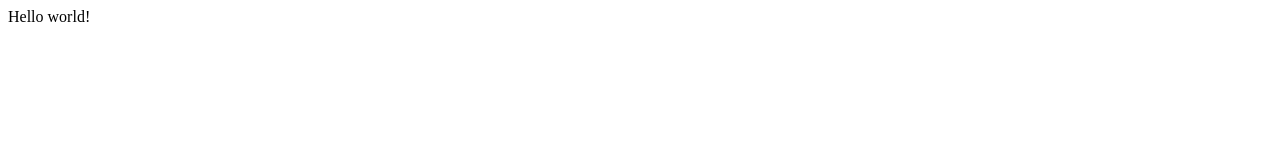
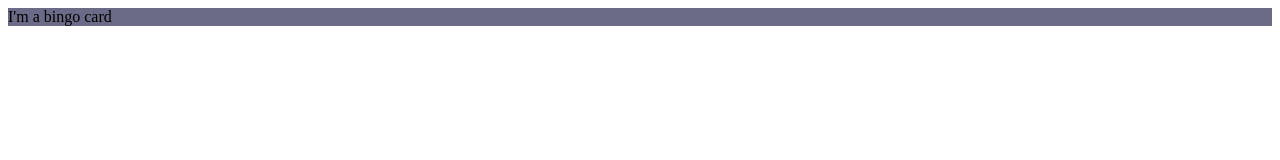
Before and after one commit to amtrav42/ChristmasRomComBingo, a Gatsby site: page / in a window 1280 px wide. Built offline with nearby package versions, Linux system fonts and the light colour scheme; Gatsby itself is replaced by a stand-in of ours.

Commit message:
created first component

```diff
--- /dev/null
+++ b/src/components/BingoCard/BingoCard.module.css
@@ -0,0 +1,3 @@
+.background{
+  background-color: rgb(107, 107, 136);
+}
--- /dev/null
+++ b/src/components/BingoCard/index.jsx
@@ -0,0 +1,8 @@
+import React from "react";
+import BingoCardStyles from "./BingoCard.module.css";
+
+export default function BingoCard() {
+  return (
+    <div className={BingoCardStyles.background}>I'm a bingo card</div>
+  )
+};
--- a/src/pages/index.js
+++ b/src/pages/index.js
@@ -1,5 +1,8 @@
 import React from "react"
+import BingoCard from "../components/BingoCard"
 
 export default function Home() {
-  return <div>Hello world!</div>
+  return (
+    <BingoCard />
+  );
 }
```
